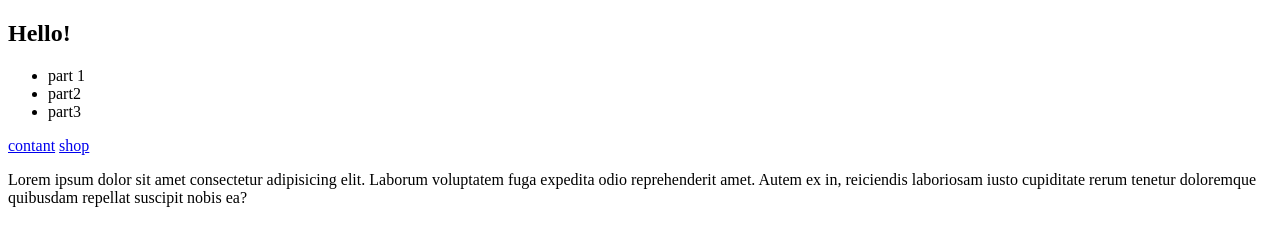
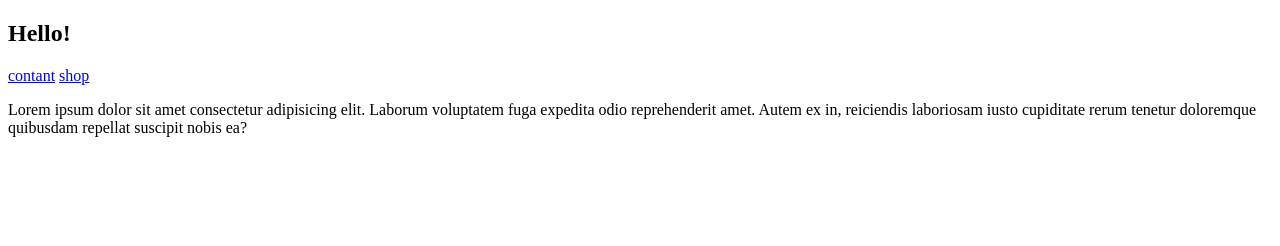
Before and after one commit to milad23lei/project, a plain HTML site: page index.html in a window 1280 px wide. Drawn offline with Linux system fonts and the light colour scheme.

Commit message:
Update index.html

```diff
--- a/index.html
+++ b/index.html
@@ -11,11 +11,6 @@
     <h2>
         Hello!
     </h2>
-	<ul>
-		<li>part 1</li>
-		<li>part2</li>
-		<li>part3</li>
-	</ul>
     <nav>
         <a href="contant.html">contant</a>
         <a href="shop.html">shop</a>
```
